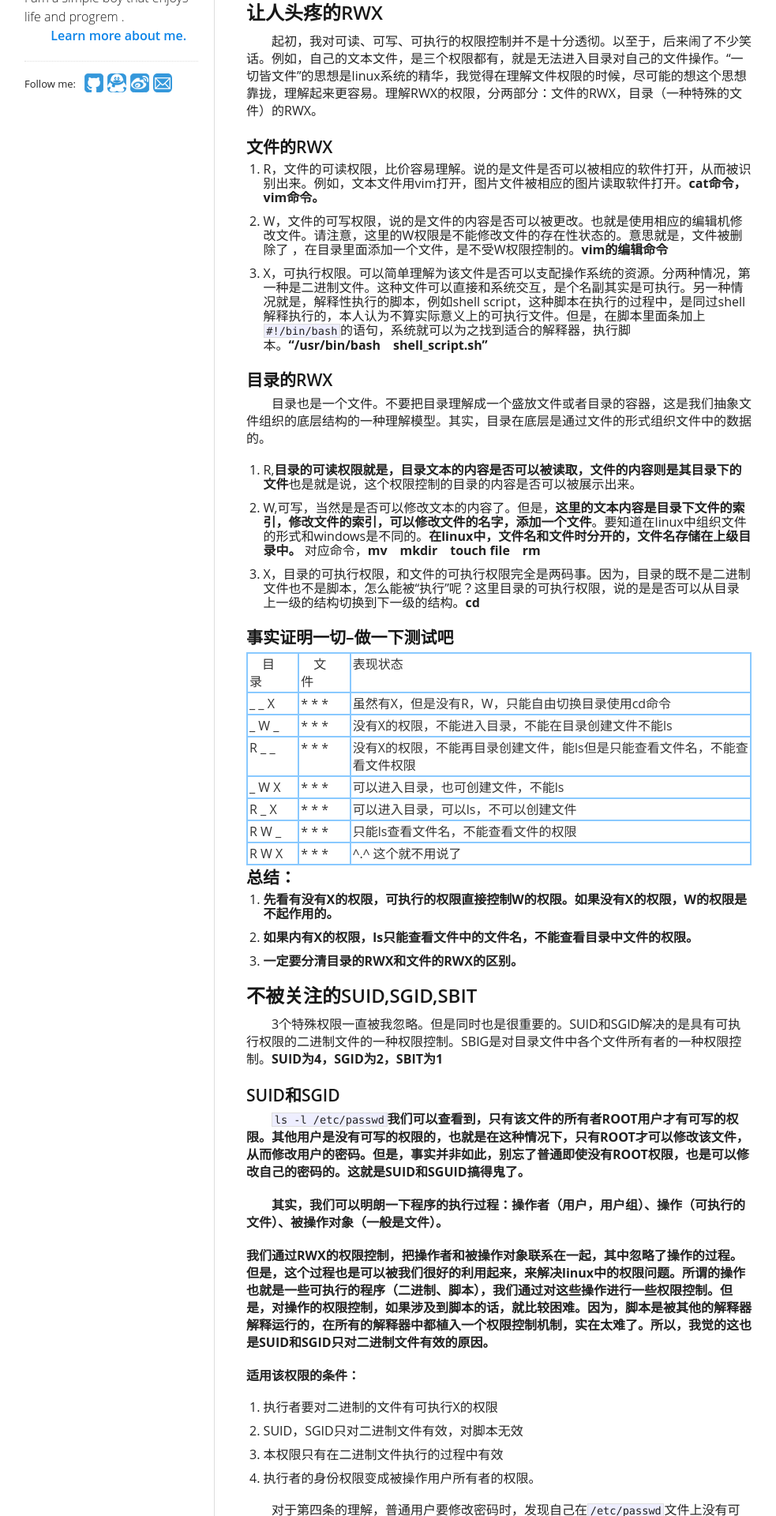
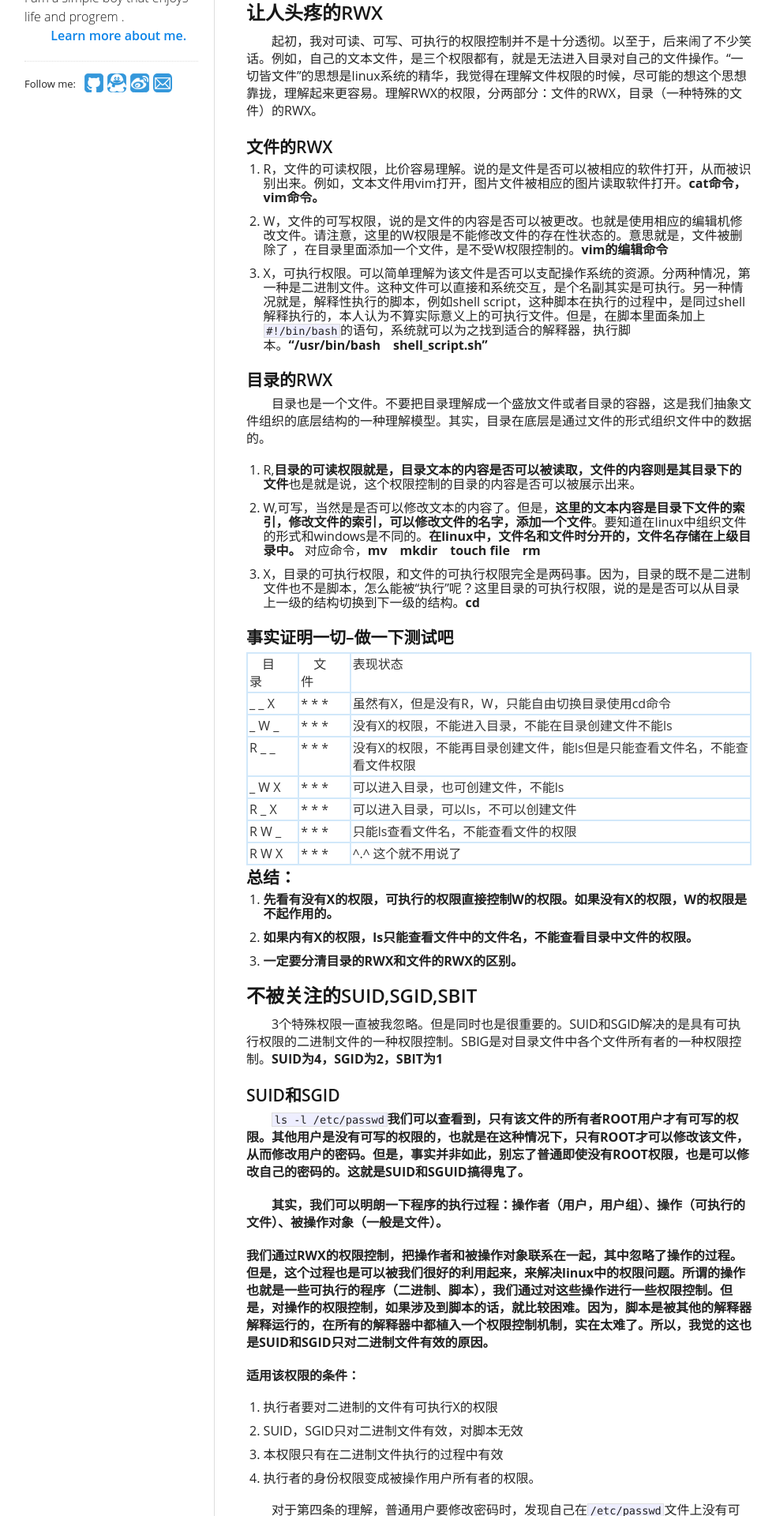
Before and after one commit to fmeng/fmeng.github.io, a Jekyll site: the page built from _posts/2014-08-26-linux-quanxiant.md, in a window 1280 px wide. Shown: the part 343-2263 px from the top of the page at 79% size, without its empty margins (139-1122 px from the left). Built offline with Jekyll 4.4.1, drawn with Linux system fonts in a browser that asks for light colours; Markdown is read by kramdown in place of the engine named in the settings; comment, search, counter and statistics services are not loaded.

Commit message:
修改边框颜色

```diff
--- a/css/google.css
+++ b/css/google.css
@@ -1252,20 +1252,20 @@ table {
 table.meng {
     color:#333333;
     border-width: 2px;
-    border-color: #89C9FF;
+    border-color: #D1E8FA;
 }
 table.meng th {
     border-width: 2px;
     padding: 1px;
     border-style: solid;
-    border-color: #89C9FF;
+    border-color: #D1E8FA;
     background-color: #dedede;
 }
 table.meng td {
     border-width: 2px;
     padding: 2px;
     border-style: solid;
-    border-color: #89C9FF;
+    border-color: #D1E8FA;
 }
 /* #Basic Styles
 ================================================== */
```
Also changed, not shown: _posts/2014-08-15-mysql-fuxi.md (+8 -0 lines).
